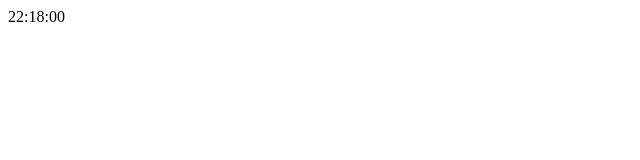
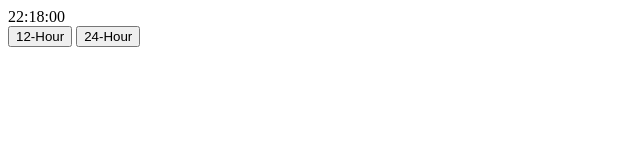
Before and after one commit to curry-scott/Time-Clock, a plain HTML site: page index.html in a window 1280 px wide. Shown: the whole page, without its empty margins (0-640 px from the left). Drawn offline with Linux system fonts and the light colour scheme.

Commit message:
index.html

```diff
--- a/index.html
+++ b/index.html
@@ -8,6 +8,8 @@
     <!-- Event handler- tells browser to run script-->
     <body onload="setInterval('updateClock()', 1000);">
         <div id="time"></div>
+        <button id="twelveHour">12-Hour</button>
+        <button id="twentyfourHour">24-Hour</button>
         <script src='js/main.js'></script>
     </body>
 </html>
```
